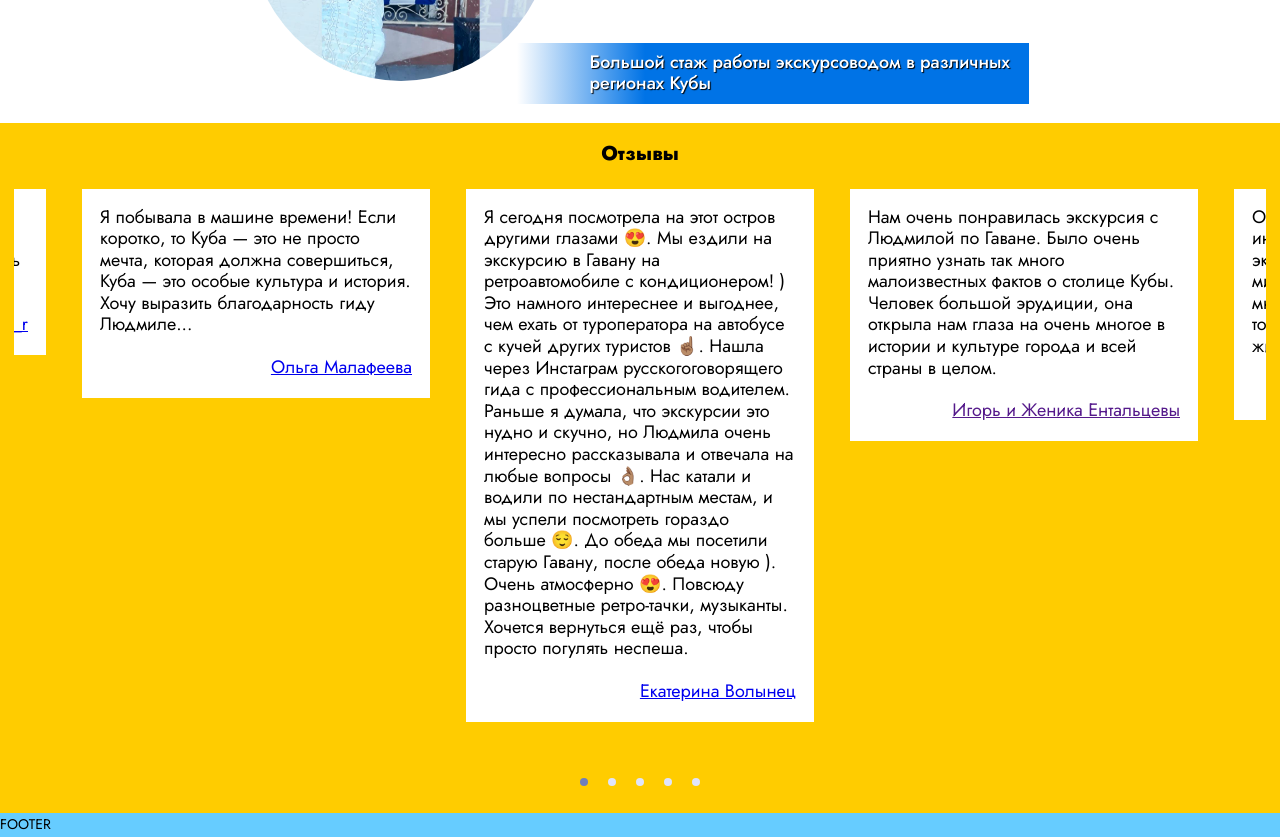
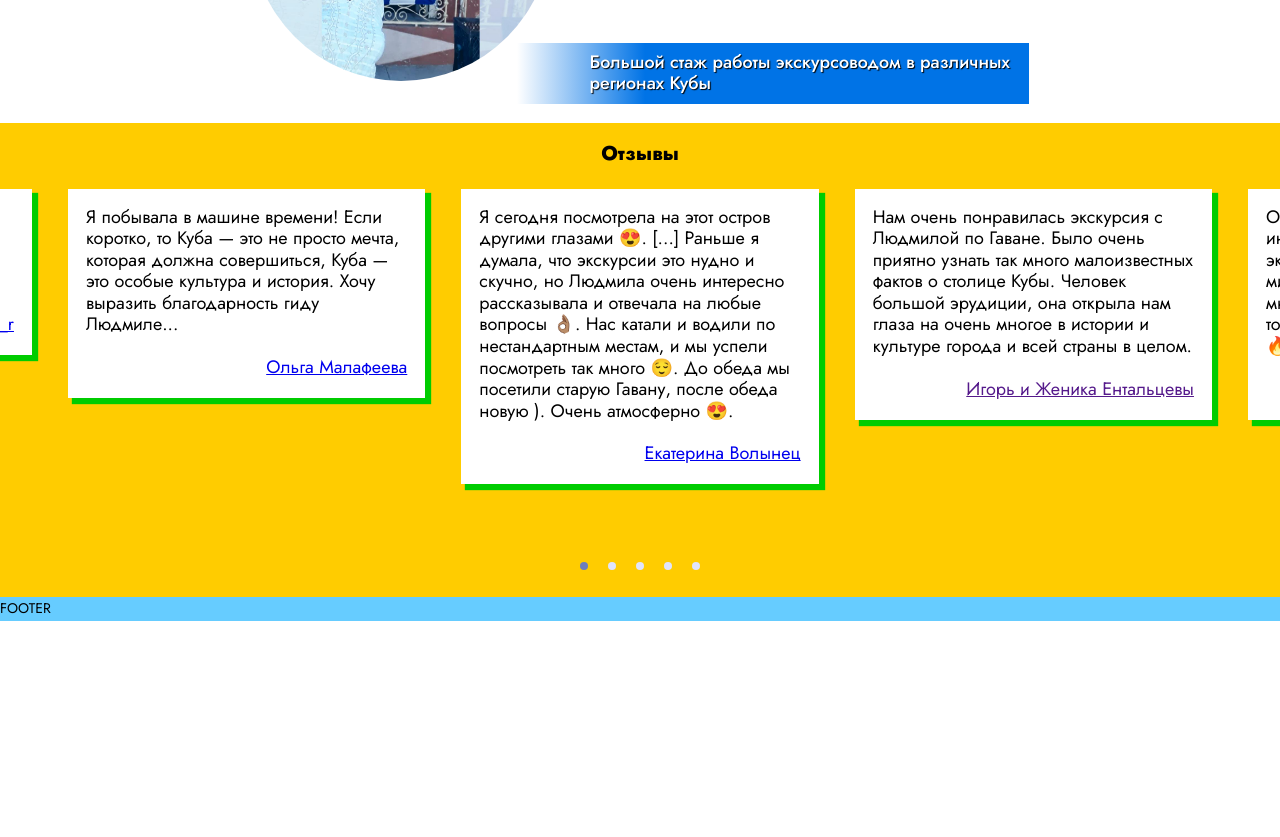
Before and after one commit to igoryen/zenkova, a React (Create React App) app: page / in a window 1280 px wide. Shown: the part 500-1337 px from the top of the page. After the commit the page ends 1121 px from the top, so only its background shows below. Built offline with nearby package versions, Linux system fonts and the light colour scheme.

Commit message:
Tweaked styling and content of testimonials.

```diff
--- a/src/components/Testimonials.js
+++ b/src/components/Testimonials.js
@@ -47,7 +47,7 @@ class Testimonials extends React.Component {
                 name: "Ольга Малафеева"
             },
             {
-                text: "Я сегодня посмотрела на этот остров другими глазами 😍. Мы ездили на экскурсию в Гавану на ретроавтомобиле с кондиционером! ) Это намного интереснее и выгоднее, чем ехать от туроператора на автобусе с кучей других туристов ☝🏽. Нашла через Инстаграм русскогоговорящего гида с профессиональным водителем. Раньше я думала, что экскурсии это нудно и скучно, но Людмила очень интересно рассказывала и отвечала на любые вопросы 👌🏽. Нас катали и водили по нестандартным местам, и мы успели посмотреть гораздо больше 😌. До обеда мы посетили старую Гавану, после обеда новую ). Очень атмосферно 😍. Повсюду разноцветные ретро-тачки, музыканты. Хочется вернуться ещё раз, чтобы просто погулять неспеша.",
+                text: "Я сегодня посмотрела на этот остров другими глазами 😍. [...] Раньше я думала, что экскурсии это нудно и скучно, но Людмила очень интересно рассказывала и отвечала на любые вопросы 👌🏽. Нас катали и водили по нестандартным местам, и мы успели посмотреть так много 😌. До обеда мы посетили старую Гавану, после обеда новую ). Очень атмосферно 😍.",
                 link: "https://www.instagram.com/p/B3vUojsD4K1/",
                 name: "Екатерина Волынец"
             },
@@ -100,12 +100,14 @@ class Testimonials extends React.Component {
 
         let itemsQuotes = quotes.map(quote => {
             return (
-                <div onDragStart={handleDragStart} role="presentation" className="alice-carousel testimonial__element" >
-                    <blockquote>{quote.text}</blockquote>
-                    <div className="testimonial__author">
-                        <div className="testimonial__author_photo">Х</div>
-                        <div className="testimonial__author_name">
-                            <a href={quote.link} target="_blank" rel="noreferrer">{quote.name}</a>
+                <div onDragStart={handleDragStart} role="presentation" className="alice-carousel " >
+                    <div className="testimonial__element">
+                        <blockquote>{quote.text}</blockquote>
+                        <div className="testimonial__author">
+                            <div className="testimonial__author_photo">Х</div>
+                            <div className="testimonial__author_name">
+                                <a href={quote.link} target="_blank" rel="noreferrer">{quote.name}</a>
+                            </div>
                         </div>
                     </div>
                 </div>
--- a/src/styles/components/testimonial.scss
+++ b/src/styles/components/testimonial.scss
@@ -1,11 +1,12 @@
 .testimonial {
     &__group {
         background-color: $color1; // debug
-        padding: 1em;
+        padding: 1em 0;
     }
     &__element {
         // background-color: $color2;
-        padding: 1em;
+        margin: 1em;
+        box-shadow: 5px 5px 1px 1px $color2;
 
         blockquote {
             background-color: $color4;
@@ -35,14 +36,14 @@
 @media only screen and (min-width: $widthSmallest) {
     .testimonial {
         &__element {
-            max-width: 300px;
+            // max-width: 300px;
         }
     }
 }
 @media only screen and (min-width: $width2ndSmall) {
     .testimonial {
         &__element {
-            max-width: 500px;
+            // max-width: 500px;
         }
     }
 }
```
